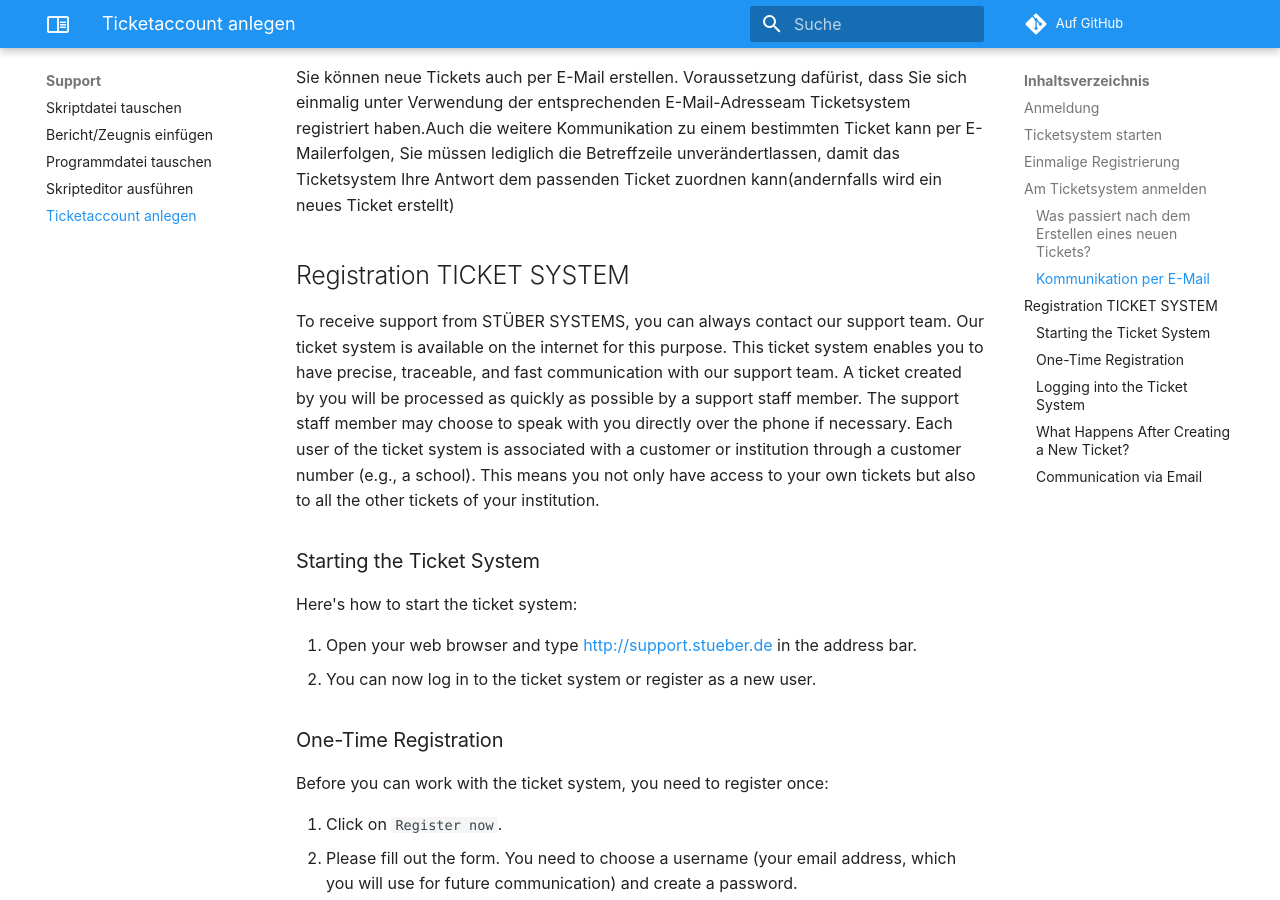
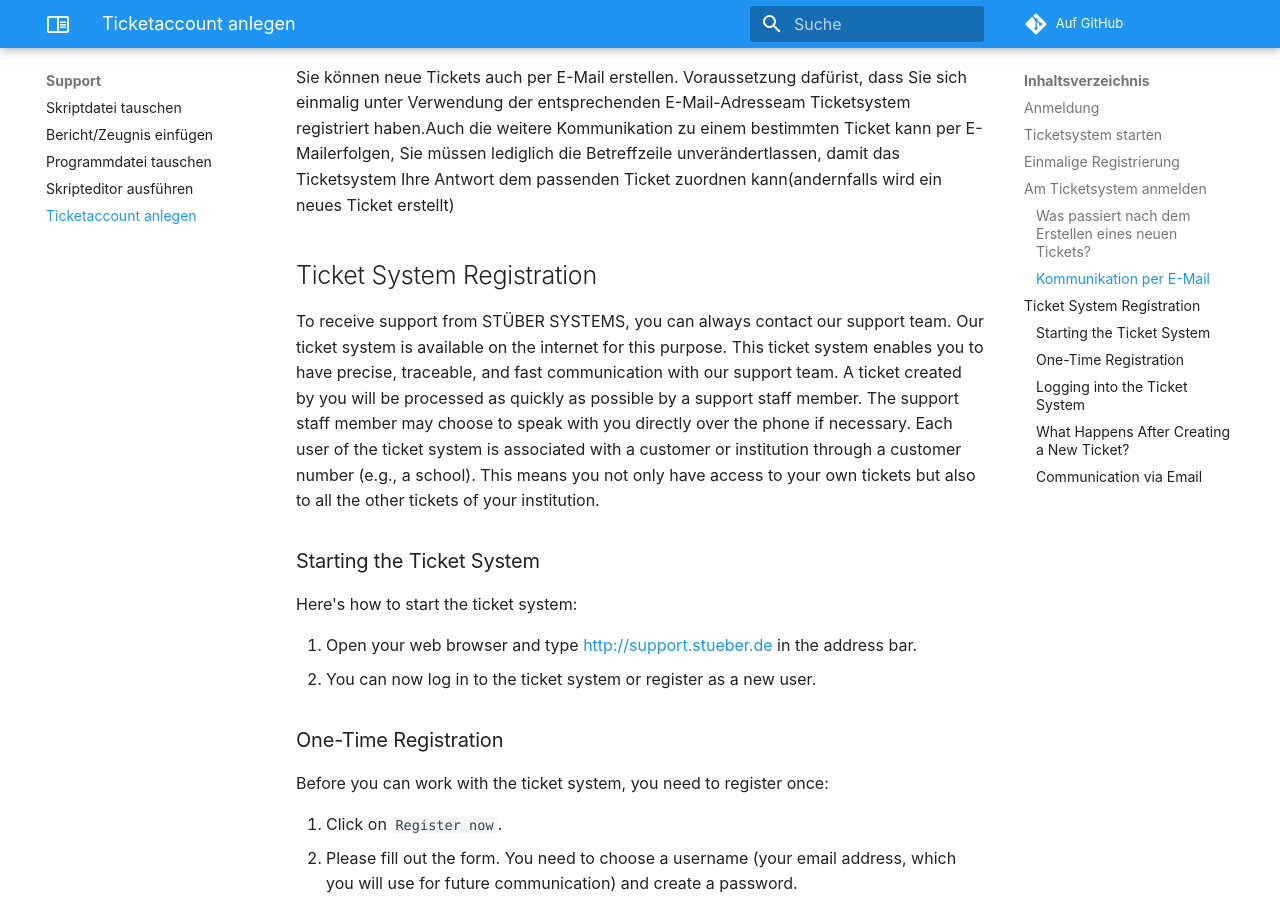
Before and after one commit to stuebersystems/doc.kb.de, an MkDocs documentation site: the page built from docs/support/ticketsystem.md, in a window 1280 px wide and 900 px high, scrolled down 1894 px. Built offline with MkDocs 1.6.1 and Material for MkDocs 9.7.7, drawn with Linux system fonts in a browser that asks for light colours; comment, search, counter and statistics services are not loaded; old or Windows-style settings are respelled for this version of MkDocs.

Commit message:
no message

```diff
--- a/docs/support/ticketsystem.md
+++ b/docs/support/ticketsystem.md
@@ -44,7 +44,7 @@ Wenn Sie ein Ticket neu erstellt haben, bekommen Sie automatisch eine Benachrich
 
 Sie können neue Tickets auch per E-Mail erstellen. Voraussetzung dafürist, dass Sie sich einmalig unter Verwendung der entsprechenden E-Mail-Adresseam Ticketsystem registriert haben.Auch die weitere Kommunikation zu einem bestimmten Ticket kann per E-Mailerfolgen, Sie müssen lediglich die Betreffzeile unverändertlassen, damit das Ticketsystem Ihre Antwort dem passenden Ticket zuordnen kann(andernfalls wird ein neues Ticket erstellt)
 
-## Registration TICKET SYSTEM
+## Ticket System Registration
 
 To receive support from STÜBER SYSTEMS, you can always contact our support team. Our ticket system is available on the internet for this purpose. This ticket system enables you to have precise, traceable, and fast communication with our support team. A ticket created by you will be processed as quickly as possible by a support staff member. The support staff member may choose to speak with you directly over the phone if necessary. Each user of the ticket system is associated with a customer or institution through a customer number (e.g., a school). This means you not only have access to your own tickets but also to all the other tickets of your institution.
 
```
